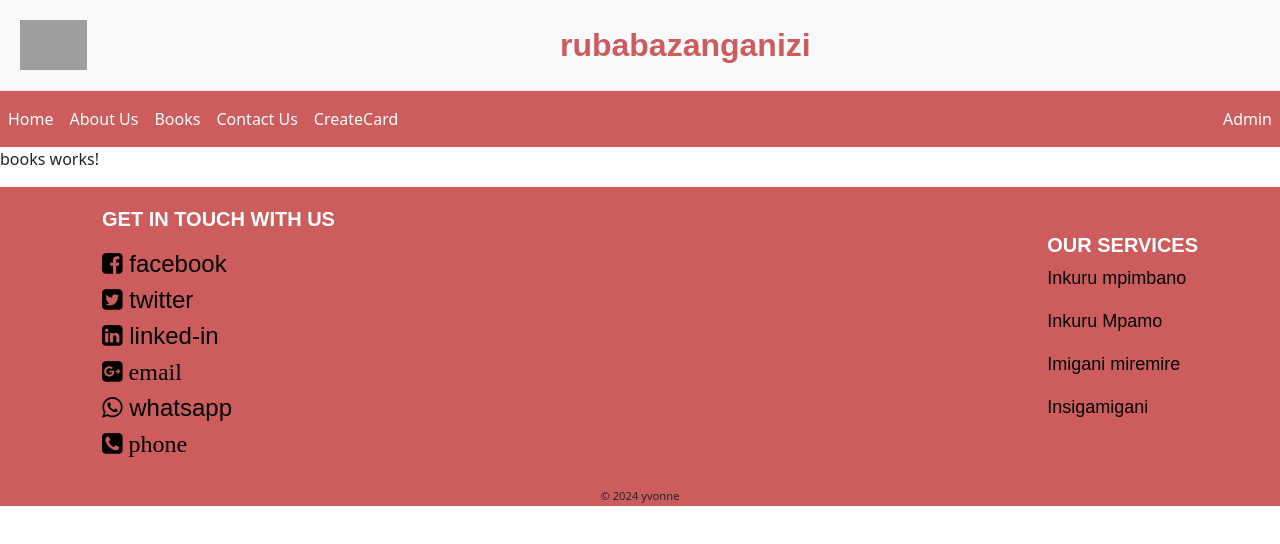
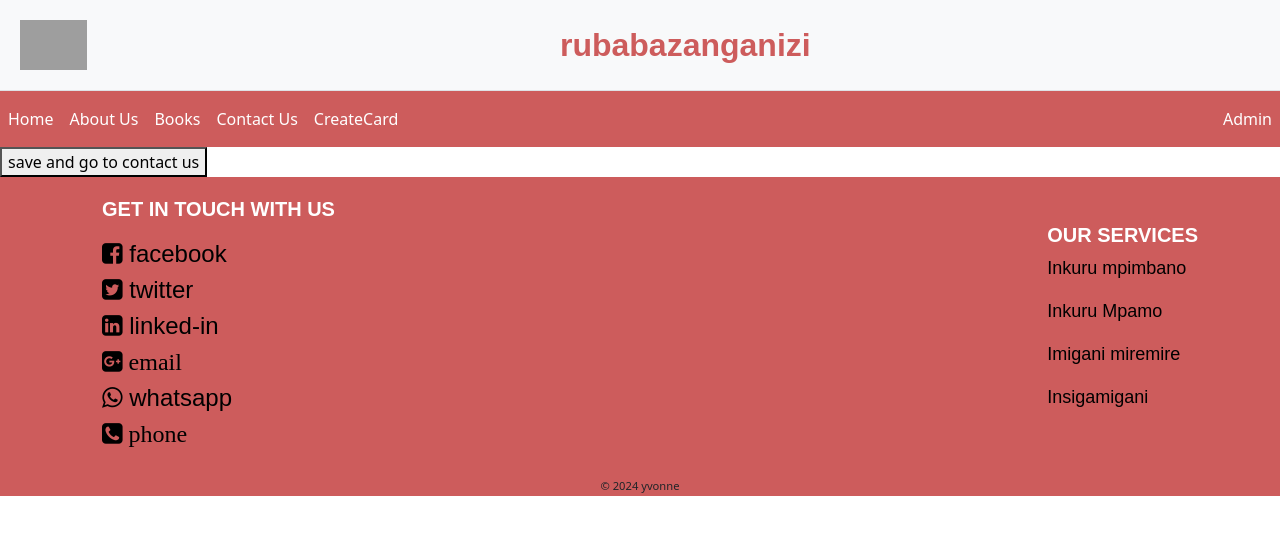
Before and after one commit to Yvonneizerimana/gakondo, an Angular app: page /books in a window 1280 px wide. Shown: the top 544 px of the page. Built offline with nearby package versions, Linux system fonts and the light colour scheme; grey boxes are pictures that could not be loaded.

Commit message:
navigating between routes programmatically

```diff
--- a/src/app/books/books.component.html
+++ b/src/app/books/books.component.html
@@ -1 +1,3 @@
-<p>books works!</p>
+<button (click)="goToHome()">
+    save and go to contact us
+</button>
--- a/src/app/books/books.component.ts
+++ b/src/app/books/books.component.ts
@@ -1,4 +1,5 @@
-import { Component } from '@angular/core';
+import { Component,Inject } from '@angular/core';
+import { Router } from '@angular/router';
 
 @Component({
   selector: 'app-books',
@@ -9,4 +10,8 @@ import { Component } from '@angular/core';
 })
 export class BooksComponent {
 
+ constructor(private router: Router){}
+goToHome(){
+  this.router.navigateByUrl('/contactus')
 }
+}
```
